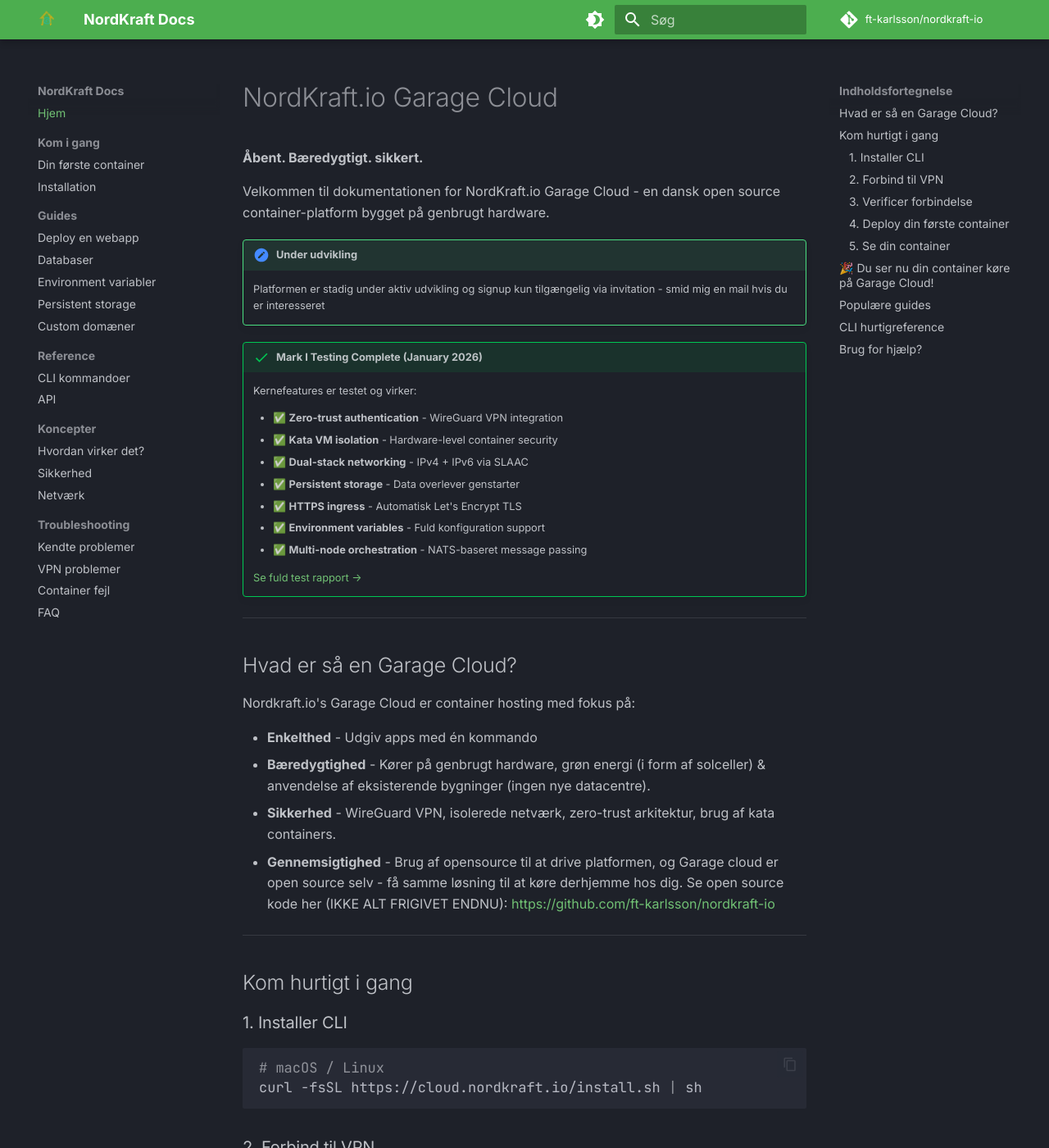
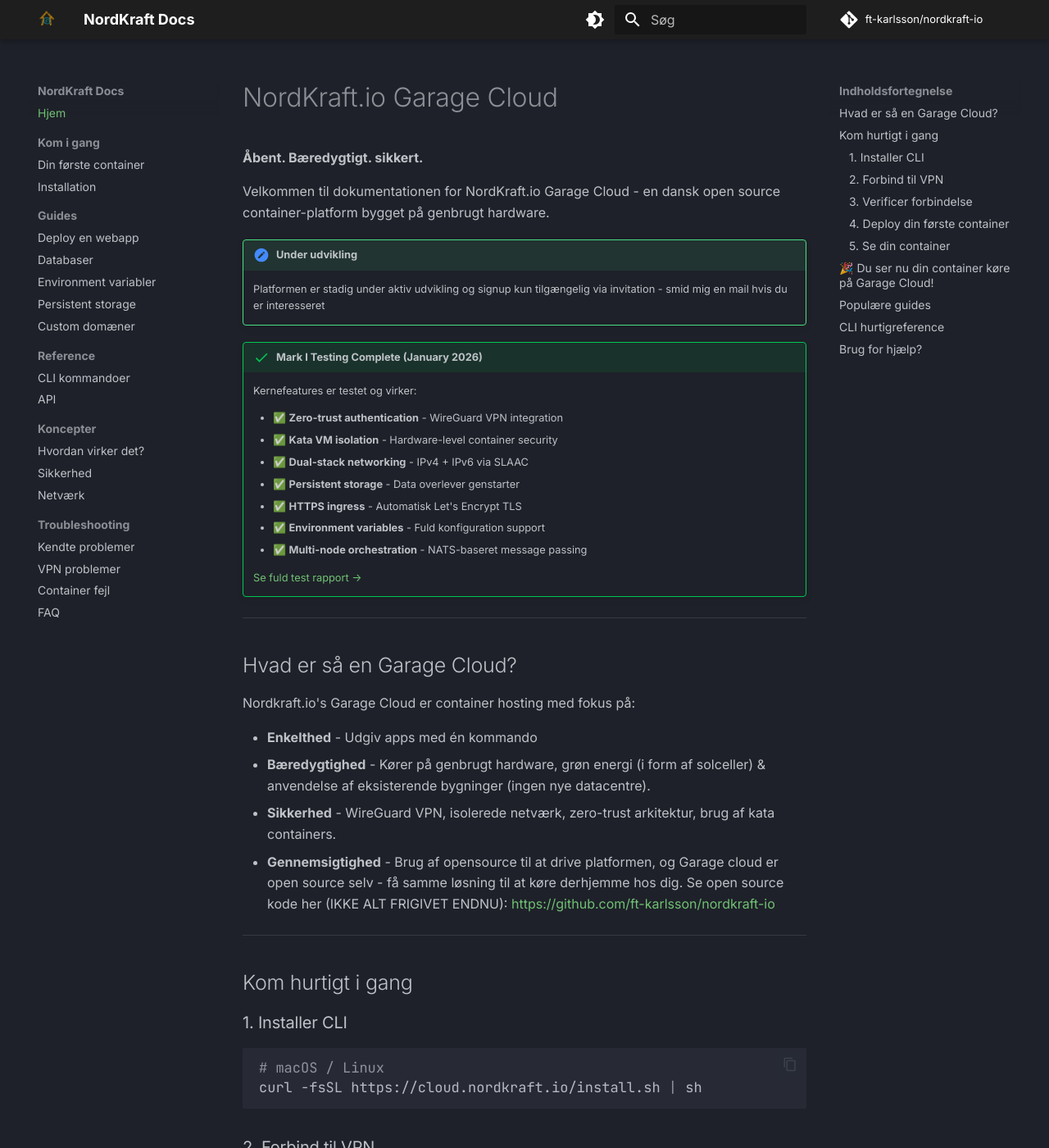
Before and after one commit to ft-karlsson/nordkraft-io, an MkDocs documentation site: the page built from docs/index.md, in a window 1280 px wide and 1400 px high. Shown: the whole window at 82% size. Built offline with MkDocs 1.6.1 and Material for MkDocs 9.7.7, drawn with Linux system fonts in a browser that asks for light colours; comment, search, counter and statistics services are not loaded.

Commit message:
Update header background to dark

```diff
--- a/docs/stylesheets/extra.css
+++ b/docs/stylesheets/extra.css
@@ -1,4 +1,9 @@
 /* NordKraft Docs - Custom Styles */
+
+/* Header styling - dark background for logo */
+.md-header {
+  background: #1e1e1e !important;
+}
 
 :root {
   --md-primary-fg-color: #22c55e;
```
